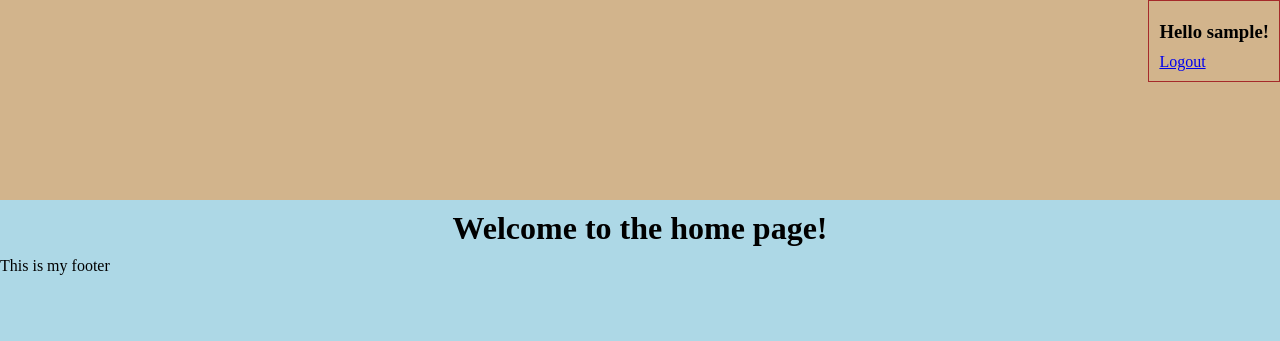
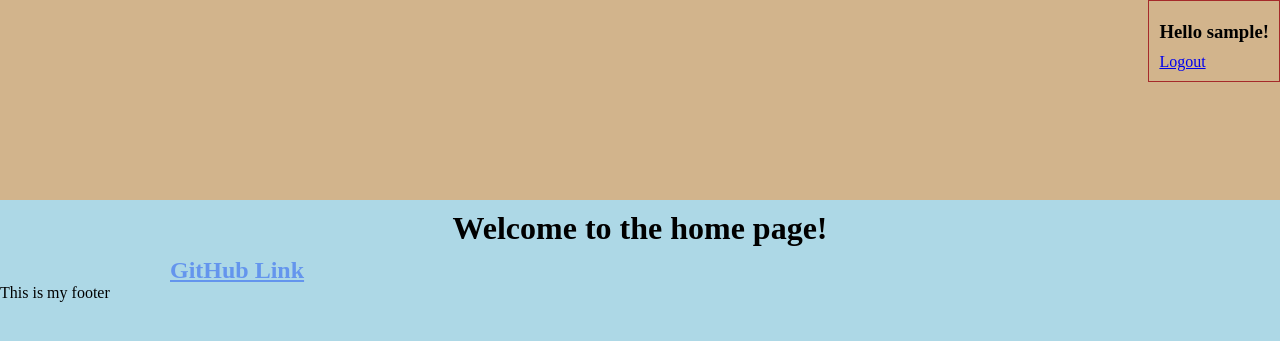
Before and after one commit to DevonDeVaughnn/it_261, a PHP site: page /weeks/week_9/index.php in a window 1280 px wide. Shown: the top 341 px of the page. Run offline with PHP 8.4, Linux system fonts and the light colour scheme; the visitor is signed in with stand-in values (Sample User, id 1); some libraries are stand-ins or nearby versions.

Commit message:
added git link to week 9

```diff
--- a/index.php
+++ b/index.php
@@ -107,6 +107,11 @@
                 <li><a href="weeks/week_8/people.php">People</a></li>
 
             </ul>
+            <p>Week 9:</p>
+            <ul>
+                <li><a href="weeks/week_9/register.php">Registration</a></li>
+
+            </ul>
         </aside>
         <div class="assignment">
             <h1><a style="color:cornflowerblue;" href="https://github.com/DevonDeVaughnn/it_261">GitHub
--- a/weeks/week_9/index.php
+++ b/weeks/week_9/index.php
@@ -14,7 +14,7 @@ if (isset($_GET['logout'])) {
     header('Location:login.php');
 }
 
-include('includes/header.php');
+include 'includes/header.php';
 
 if (isset($_SESSION['success'])): ?>
 
@@ -27,7 +27,7 @@ unset($_SESSION['success']) ?></h3>
 if (isset($_SESSION['username'])): ?>
 <header>
     <div class="welcome-logout">
-    <h3>Hello <?php echo $_SESSION['username'];?>!</h3>
+        <h3>Hello <?php echo $_SESSION['username']; ?>!</h3>
         <p><a href="index.php?logout='1'">Logout</a></p>
     </div>
     <!-- end welcome-logout div -->
@@ -35,5 +35,7 @@ if (isset($_SESSION['username'])): ?>
 </header>
 <div id="wrapper">
     <h1>Welcome to the home page!</h1>
+    <h2><a style="color:cornflowerblue;" href="https://github.com/DevonDeVaughnn/it_261">GitHub
+            Link</a></h2>
 </div>
-<?php include('includes/footer.php');?>
+<?php include 'includes/footer.php';?>
```
Lines whose indentation alone changed are shown as unchanged.
